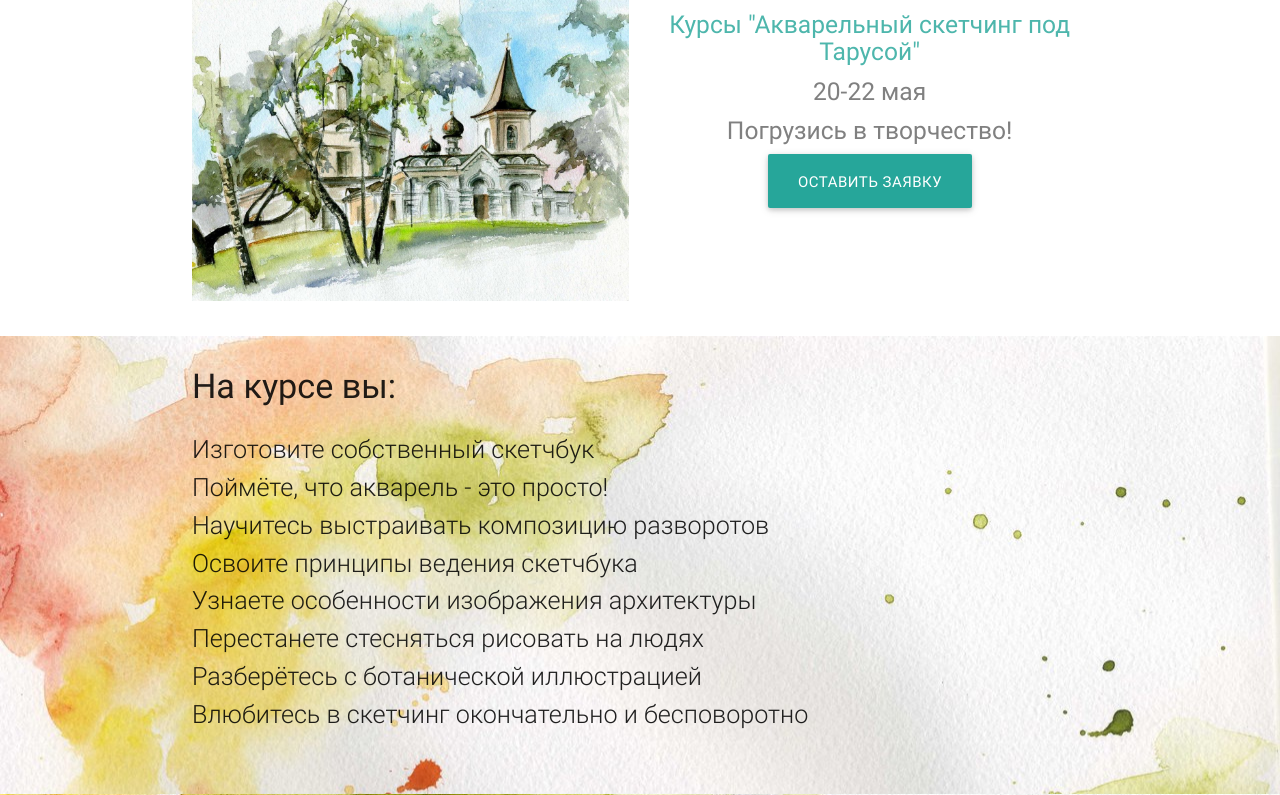
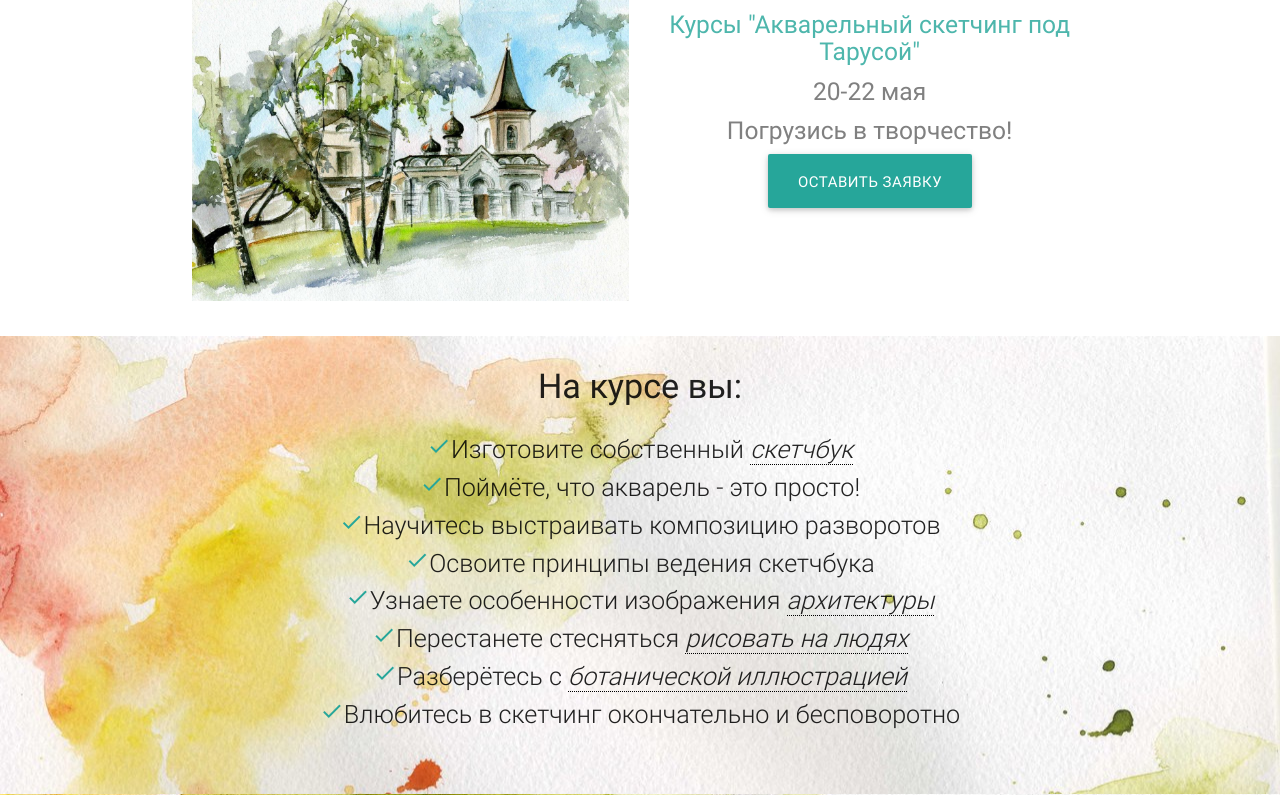
Before and after one commit to spacecrabby/watercolor, a Django app: page / in a window 1280 px wide. Shown: the part 80-875 px from the top of the page. Run offline with Django 3.2, Linux system fonts and the light colour scheme; some libraries are stand-ins or nearby versions.

Commit message:
edited About block, added words descriptions, centerd content, added icons to list items

```diff
--- a/templates/landing.html
+++ b/templates/landing.html
@@ -68,16 +68,16 @@
       <div class="section">
         <div class="row">
           <div class="col s12 l12">
-            <h4>На курсе вы:</h4>
-            <ul class="flow-text" >
-              <li>Изготовите собственный <span class="tooltipped" data-position="right" data-delay="50" data-tooltip="Скетчинг - это техника быстрых набросков.">скетчбук</span></li>
-              <li>Поймёте, что акварель - это просто!</li>
-              <li>Научитесь выстраивать композицию разворотов</li>
-              <li>Освоите принципы ведения скетчбука</li>
-              <li>Узнаете особенности изображения архитектуры</li>
-              <li>Перестанете стесняться рисовать на людях</li>
-              <li>Разберётесь с ботанической иллюстрацией</li>
-              <li>Влюбитесь в скетчинг окончательно и бесповоротно</li>
+            <h4 class="center-align">На курсе вы:</h4>
+            <ul class="flow-text center-align" >
+              <li><i class="material-icons">done</i>Изготовите собственный <span class="tooltipped" data-position="right" data-delay="50" data-tooltip="Скетчинг - это техника быстрых набросков">скетчбук</span></li>
+              <li><i class<i class="material-icons">done</i>Поймёте, что акварель - это просто!</li>
+              <li><i class="material-icons">done</i>Научитесь выстраивать композицию разворотов</li>
+              <li><i class="material-icons">done</i>Освоите принципы ведения скетчбука</li>
+              <li><i class="material-icons">done</i>Узнаете особенности изображения <span class="tooltipped" data-position="right" data-delay="50" data-tooltip="В Тарусе и окрестностях, где мы будем жить и рисовать, много старинных храмов и красивых зданий">архитектуры</span></li>
+              <li><i class="material-icons">done</i>Перестанете стесняться <span class="tooltipped" data-position="right" data-delay="50" data-tooltip="Мы будем рисовать с натуры, в том числе в людных местах">рисовать на людях</span></li>
+              <li><i class="material-icons">done</i>Разберётесь с <span class="tooltipped" data-position="right" data-delay="50" data-tooltip="Цветы и травы поддадутся вашей кисти!">ботанической иллюстрацией</span></li>
+              <li><i class="material-icons">done</i>Влюбитесь в скетчинг окончательно и бесповоротно</li>
             </ul>
           </div>
         </div>
--- a/watercolor/static/css/style.css
+++ b/watercolor/static/css/style.css
@@ -79,6 +79,15 @@ footer.page-footer {
   background-size: cover;
 }
 
+#on-course i {
+  color: #26a69a;
+}
+
+#on-course span {
+  font-style: italic;
+  border-bottom: 1px dotted #000;
+}
+
 #teacher {
   background: white url("../images/water2.jpg");
   background-size: cover;
```
